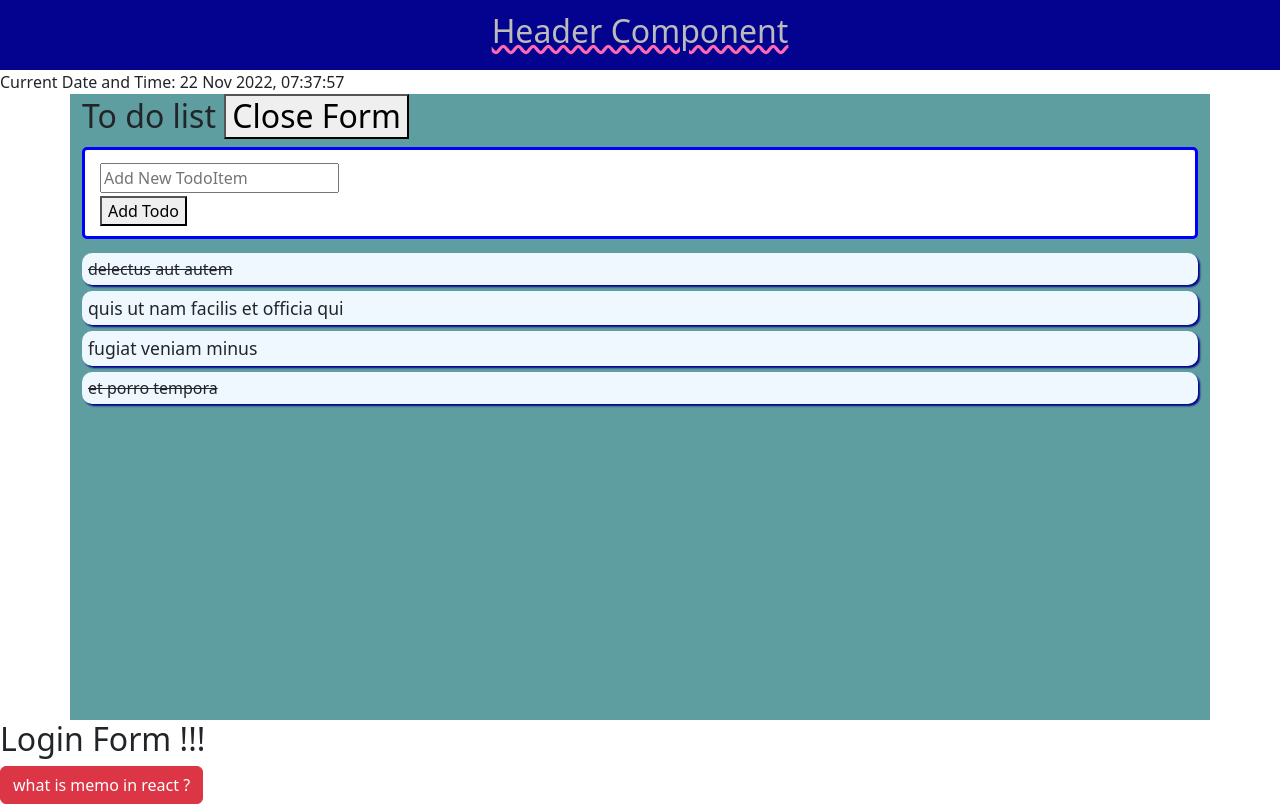
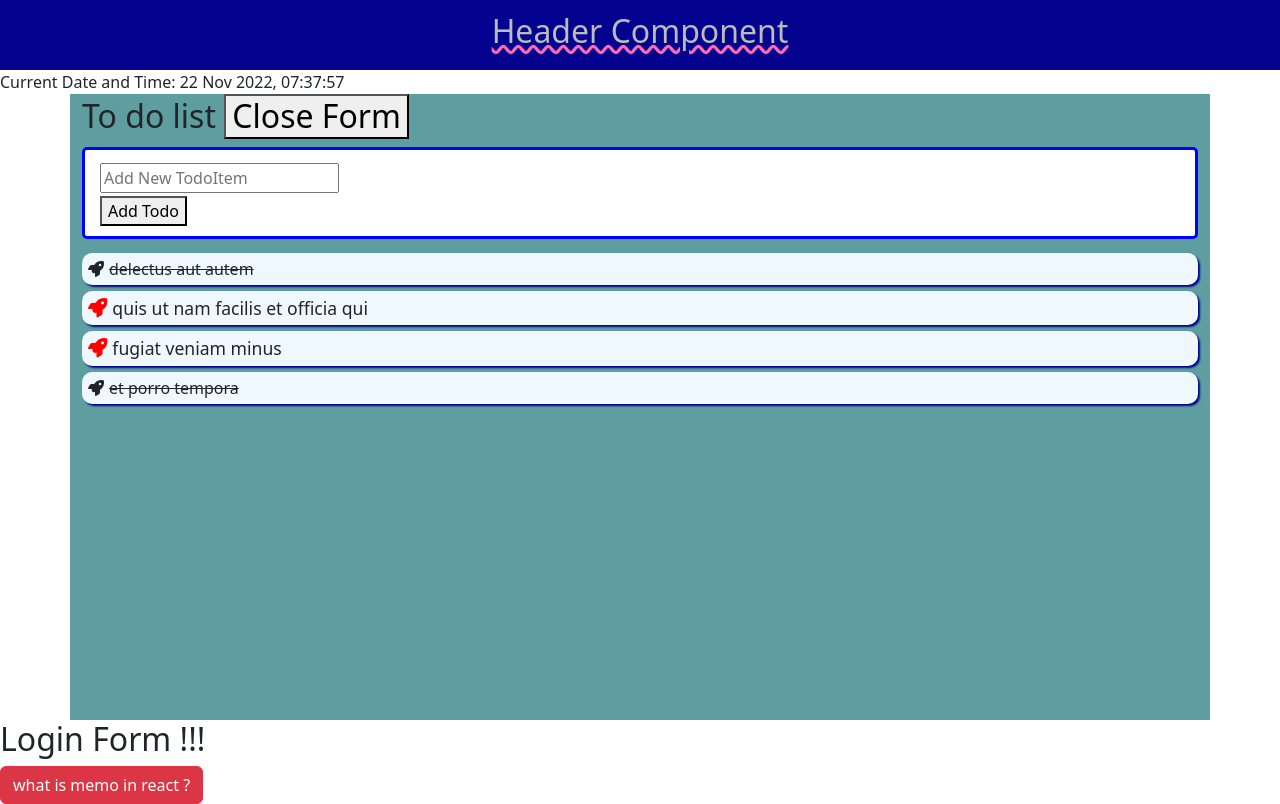
Before and after one commit to Alok3333/Message_chat-project, a React (Create React App) app: page / in a window 1280 px wide. Built offline with nearby package versions, Linux system fonts and the light colour scheme.

Commit message:
Adding FontAwsome in React

```diff
--- a/package.json
+++ b/package.json
@@ -3,6 +3,7 @@
   "version": "0.1.0",
   "private": true,
   "dependencies": {
+    "@fortawesome/fontawesome-free": "^6.2.1",
     "@testing-library/jest-dom": "^5.16.5",
     "@testing-library/react": "^13.4.0",
     "@testing-library/user-event": "^13.5.0",
--- a/src/index.css
+++ b/src/index.css
@@ -1,3 +1,9 @@
+@import url('../node_modules/@fortawesome/fontawesome-free/css/fontawesome.min.css');
+@import url('../node_modules/@fortawesome/fontawesome-free/css/regular.min.css');
+@import url('../node_modules/@fortawesome/fontawesome-free/css/all.min.css');
+@import url('../node_modules/@fortawesome/fontawesome-free/css/brands.min.css');
+@import url('../node_modules/@fortawesome/fontawesome-free/css/solid.min.css');
+
 body {
   margin: 0;
   font-family: -apple-system, BlinkMacSystemFont, 'Segoe UI', 'Roboto', 'Oxygen',
--- a/src/pages/TodoList/TodoList.css
+++ b/src/pages/TodoList/TodoList.css
@@ -16,3 +16,10 @@
 .not-completed {
     font-size: 1.1em;
 }
+
+.fa-icon {
+    margin-right: 5px;
+}
+.fa-icon.not-completed {
+    color: red;
+}
--- a/src/pages/TodoList/Todolist.jsx
+++ b/src/pages/TodoList/Todolist.jsx
@@ -76,6 +76,10 @@ function Todolist() {
                 className={todo.completed ? 'completed' : 'not-completed'}
                 onClick={() => todoItemChangeStatusHandler(todo)}
               >
+                <i className={`fa-solid fa-rocket fa-icon ${
+                    todo.completed ? '' : 'not-completed'
+                  }`}>
+                </i>
                 {todo.title}
               </li>
             </Fragment>
```
Also changed, not shown: 1 other file (tests, documents, lock files or other folders).
